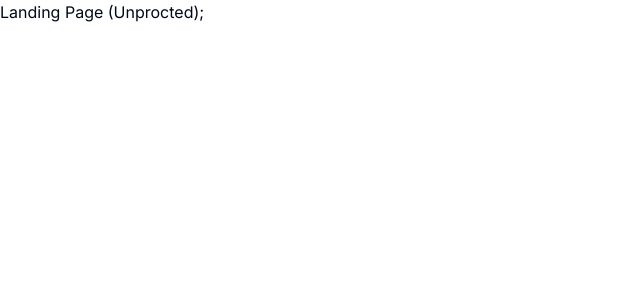
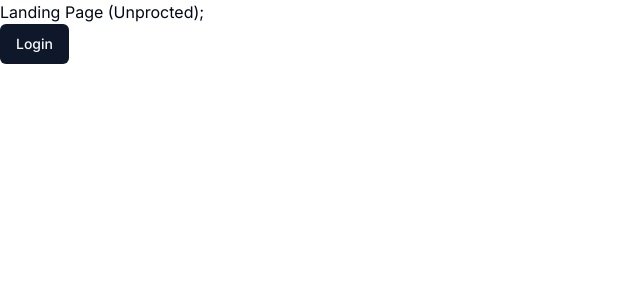
Before and after one commit to EkramH/genius-ai-sass, a Next.js app: page / in a window 1280 px wide. Shown: the top 300 px of the page, without its empty margins (0-640 px from the left). Built offline with nearby package versions, Linux system fonts and the light colour scheme.

Commit message:
add clerk auth

```diff
--- /dev/null
+++ b/app/(auth)/(routes)/sign-in/[[...sign-in]]/page.tsx
@@ -0,0 +1,5 @@
+import { SignIn } from "@clerk/nextjs";
+
+export default function Page() {
+    return <SignIn />;
+}
--- /dev/null
+++ b/app/(auth)/(routes)/sign-up/[[...sign-up]]/page.tsx
@@ -0,0 +1,5 @@
+import { SignUp } from "@clerk/nextjs";
+
+export default function Page() {
+    return <SignUp />;
+}
--- /dev/null
+++ b/app/(auth)/layout.tsx
@@ -0,0 +1,13 @@
+const AuthLayout = ({
+    children
+}: {
+    children: React.ReactNode;
+}) => {
+    return (
+        <div className="flex items-center justify-center h-full">
+            {children}
+        </div>
+    );
+}
+
+export default AuthLayout;
--- a/app/(landing)/page.tsx
+++ b/app/(landing)/page.tsx
@@ -1,9 +1,18 @@
+import { Button } from '@/components/ui/button';
+import Link from 'next/link';
 import React from 'react';
 
 const LandingPage = () => {
     return (
         <div>
             Landing Page (Unprocted);
+            <div>
+                <Link href="/sign-in">
+                    <Button>
+                        Login
+                    </Button>
+                </Link>
+            </div>
         </div>
     );
 };
--- a/app/layout.tsx
+++ b/app/layout.tsx
@@ -1,6 +1,7 @@
 import './globals.css'
 import type { Metadata } from 'next'
 import { Inter } from 'next/font/google'
+import { ClerkProvider } from '@clerk/nextjs'
 
 const inter = Inter({ subsets: ['latin'] })
 
@@ -15,8 +16,10 @@
   children: React.ReactNode
 }) {
   return (
-    <html lang="en">
-      <body className={inter.className}>{children}</body>
-    </html>
+    <ClerkProvider>
+      <html lang="en">
+        <body className={inter.className}>{children}</body>
+      </html>
+    </ClerkProvider>
   )
 }
--- a/package.json
+++ b/package.json
@@ -9,6 +9,7 @@
     "lint": "next lint"
   },
   "dependencies": {
+    "@clerk/nextjs": "^4.23.1",
     "@radix-ui/react-slot": "^1.0.2",
     "@types/node": "20.4.4",
     "@types/react": "18.2.15",
```
Also changed, not shown: middleware.ts (added, +12 -0 lines), 2 other files (tests, documents, lock files or other folders).
